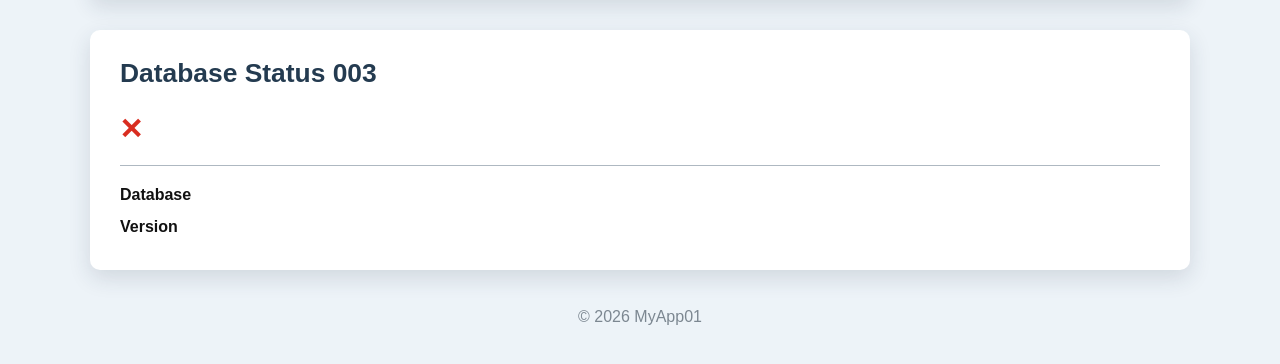
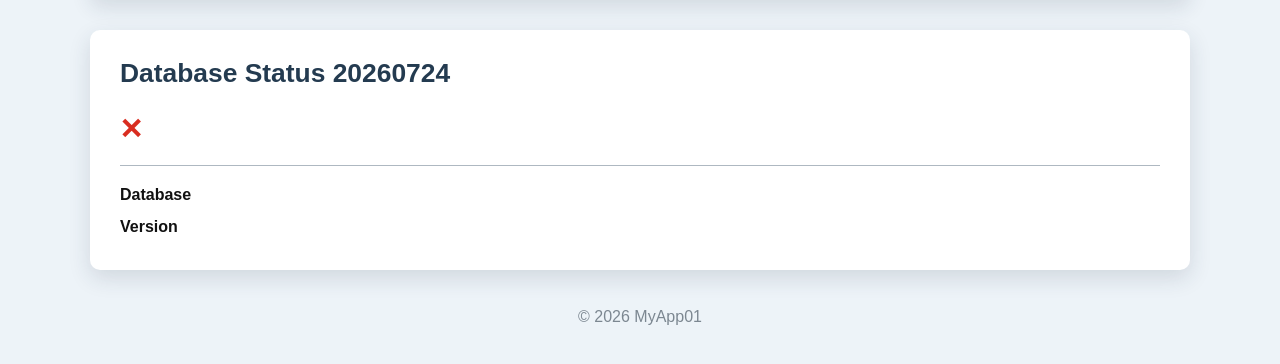
Before and after one commit to ua09108/MyApp01, a Flask app: template templates/index.html in a window 1280 px wide. Shown: the part 164-528 px from the top of the page. Run offline with Flask 3, Linux system fonts and the light colour scheme; the template is opened without the code that fills it, so the values that code supplies are empty.

Commit message:
Deploy on 20260723

```diff
--- a/templates/index.html
+++ b/templates/index.html
@@ -25,7 +25,7 @@
     <!-- 資料庫狀態區 -->
     <section class="status-card">
 
-      <h2>Database Status 003</h2>
+      <h2>Database Status 20260724</h2>
 
       {% if db_status == "Connected" %}
 
```
